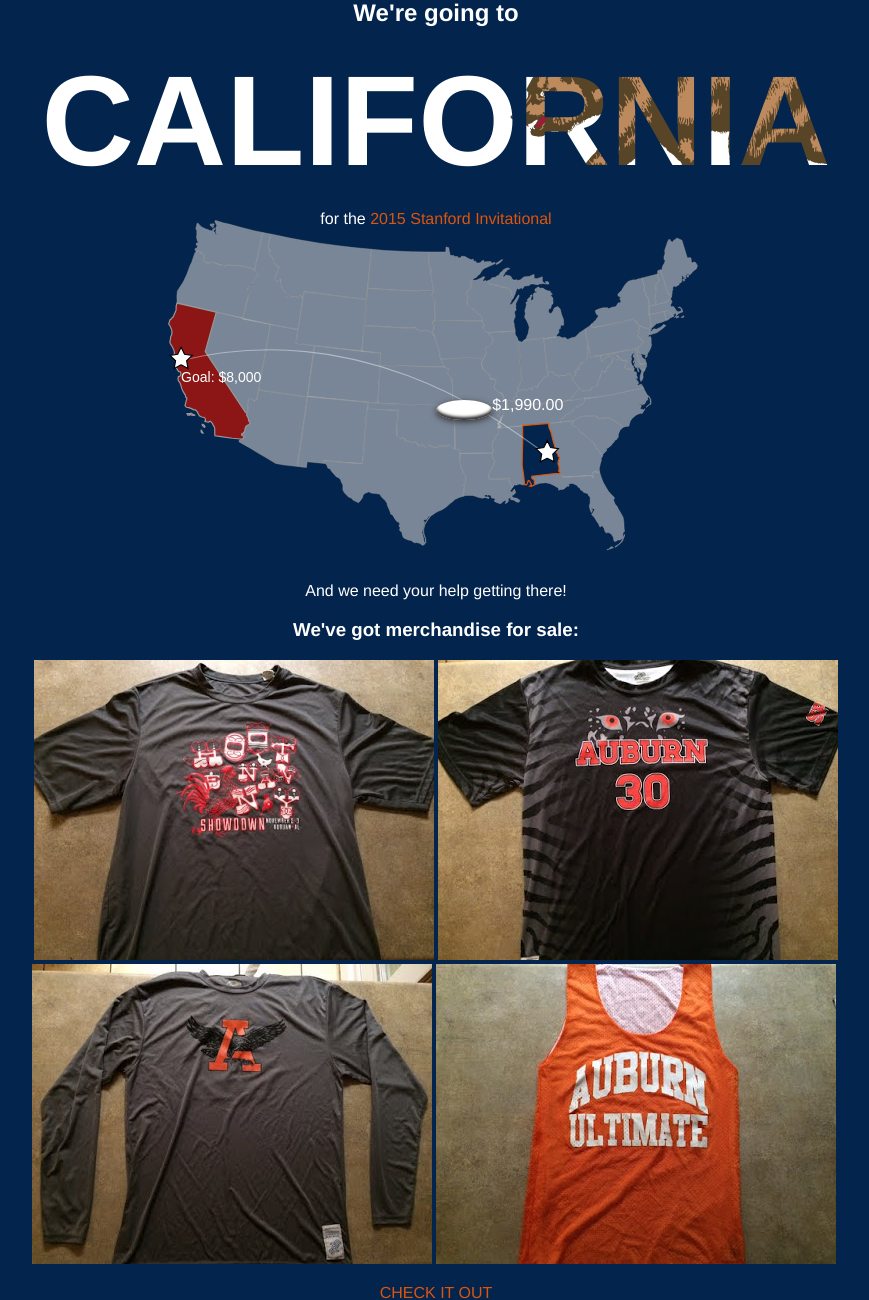
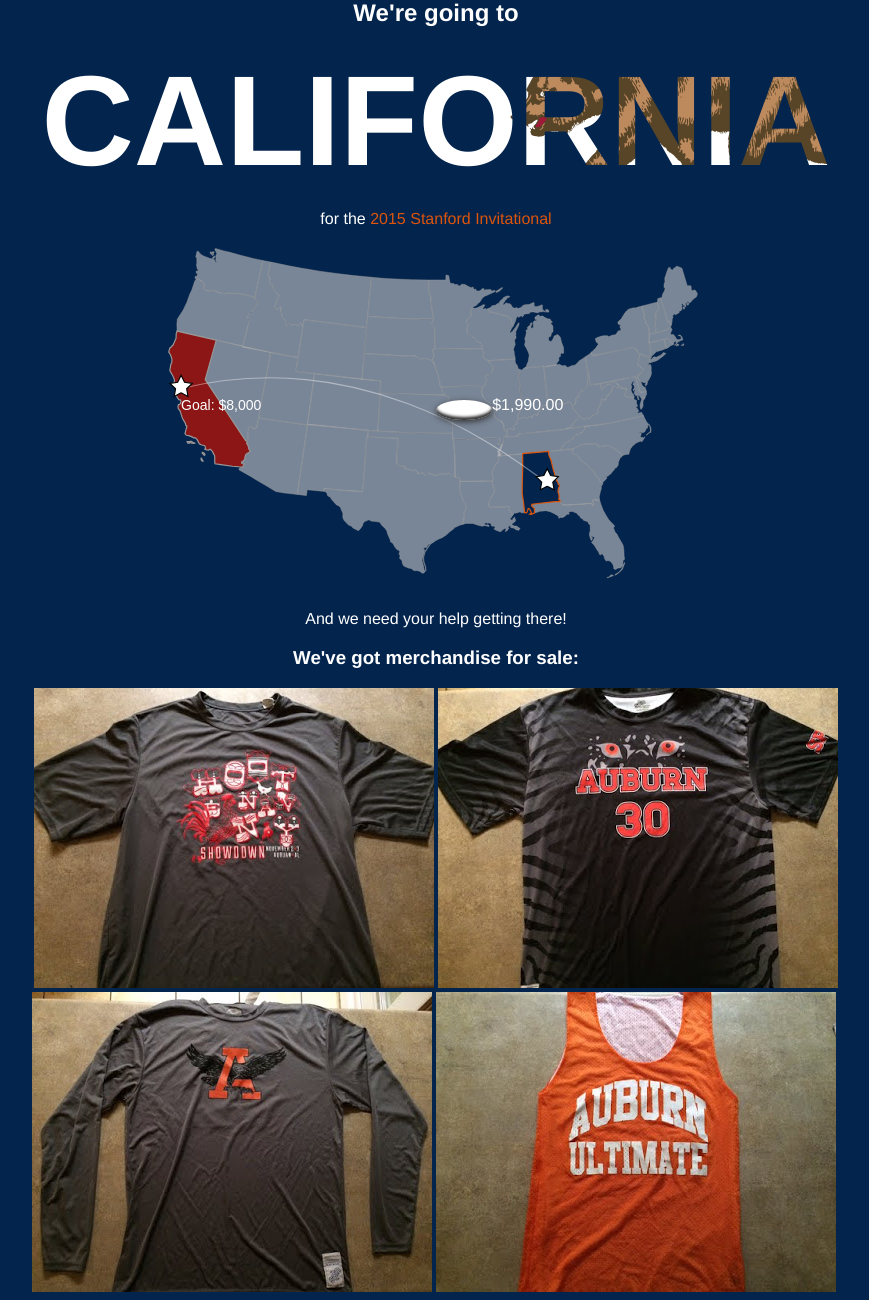
Before and after one commit to bahoo/auburnultimate, a PHP site: page / in a window 1280 px wide. Shown: the part 55-1355 px from the top of the page, without its empty margins (204-1073 px from the left). Run offline with PHP 8.4, Linux system fonts and the light colour scheme.

Commit message:
Negative margins are a terrible idea.

```diff
--- a/fundraiser.css
+++ b/fundraiser.css
@@ -33,7 +33,6 @@ h1{
 }
 
 .map{
-  margin-top: -5%;
   max-width: 100%;
 }
 
```
